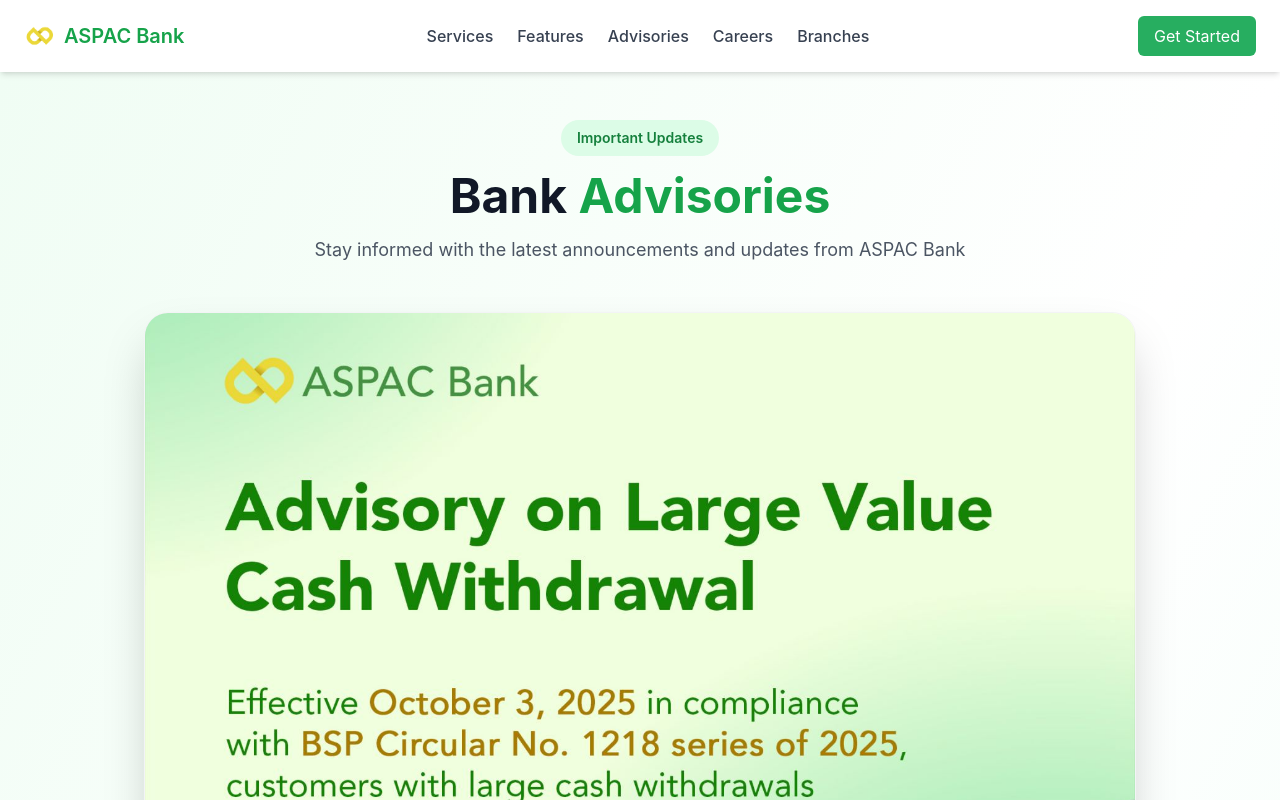
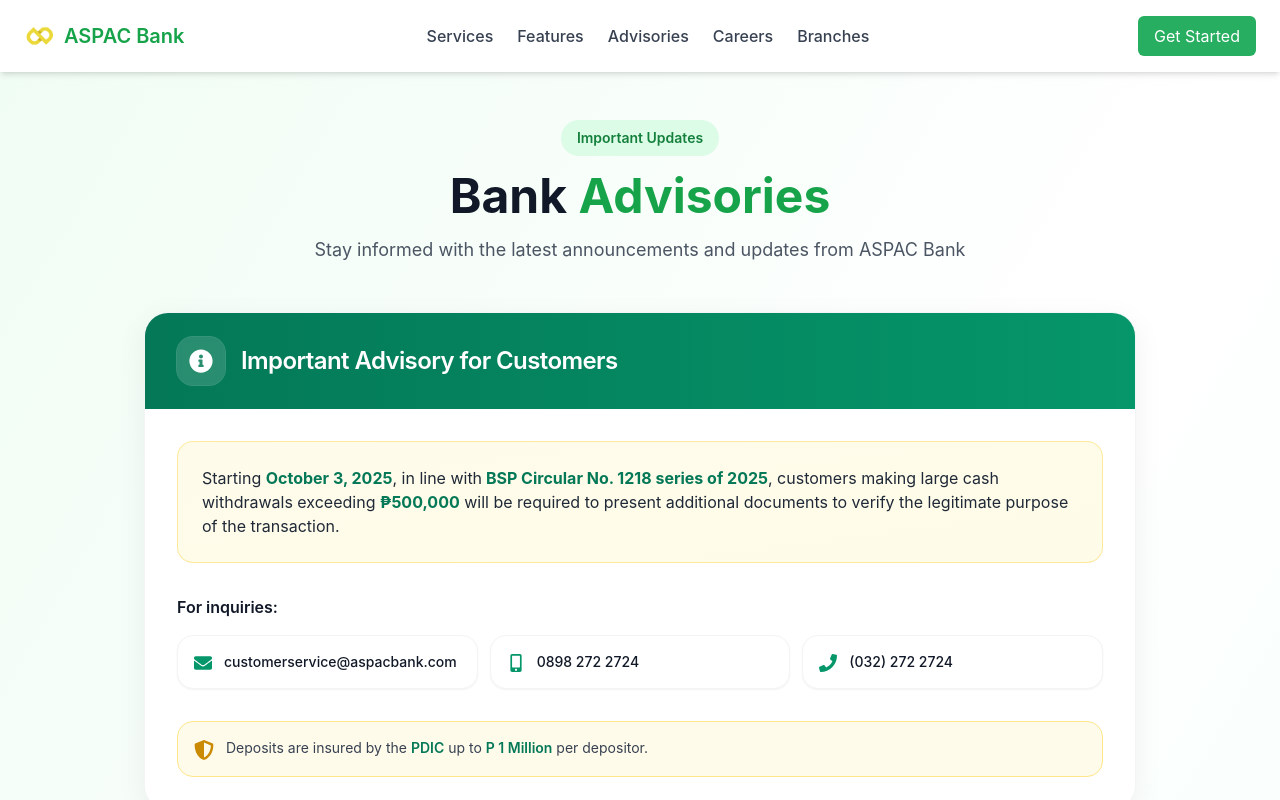
Before and after one commit to Christian-aspacbank/aspacbank, a React (Create React App) app: page /advisories in a window 1280 px wide. Shown: the top 800 px of the page. Built offline with nearby package versions, Linux system fonts and the light colour scheme.

Commit message:
seo_tags_apdsloan_route
update-seo_tags_apdsloan_route

```diff
--- a/src/App.tsx
+++ b/src/App.tsx
@@ -31,7 +31,10 @@
           <Route path="/careers" element={<Careers />} />
           <Route path="/branches" element={<Branches />} />
           <Route path="/deposit-account" element={<DepositAccount />} />
-          <Route path="/teachersalary-loanform" element={<APDSLoanPage />} />
+
+          {/* ✅ New path for APDS page */}
+          <Route path="/teachers-loan" element={<APDSLoanPage />} />
+
           <Route
             path="/tuition-fee-collection"
             element={<TuitionFeeCollection />}
--- a/src/Pages/Advisories.tsx
+++ b/src/Pages/Advisories.tsx
@@ -6,6 +6,10 @@
   FaPhone,
   FaClock,
   FaMapPin,
+  FaInfoCircle,
+  FaShieldAlt,
+  FaMobileAlt,
+  FaEnvelope,
 } from "react-icons/fa";
 
 type Advisory = {
@@ -34,7 +38,7 @@
 };
 
 const Advisories: React.FC = () => {
-  const { title, date, content, Icon, iconColor, googleMapsUrl } = advisory;
+  const { title, date, content, Icon, googleMapsUrl } = advisory;
 
   return (
     <div className="min-h-screen bg-gradient-to-br from-green-50 via-white to-emerald-50">
@@ -63,19 +67,120 @@
           </p>
         </motion.div>
 
-        {/* Hero Image Card */}
+        {/* Advisory / Announcement Card */}
         <motion.div
           initial={{ opacity: 0, y: 20 }}
           animate={{ opacity: 1, y: 0 }}
-          transition={{ duration: 0.6, delay: 0.1 }}
+          transition={{ duration: 0.5, ease: "easeOut" }}
           className="mb-8"
+          role="region"
+          aria-labelledby="advisory-title"
         >
-          <div className="bg-white rounded-3xl shadow-2xl overflow-hidden border border-gray-100">
-            <img
-              src="/advisory_on_large_cash_withdrawal.jpg"
-              alt="Advisory on Large Cash Withdrawal"
-              className="w-full h-auto object-cover"
-            />
+          <div className="bg-white rounded-3xl shadow-[0_8px_30px_rgba(0,0,0,0.06)] overflow-hidden border border-gray-100">
+            {/* Header */}
+            <div className="bg-gradient-to-r from-emerald-700 to-emerald-600 px-6 py-6 sm:px-8">
+              <div className="flex items-start sm:items-center gap-4">
+                <div className="bg-white/15 ring-1 ring-white/20 p-3 rounded-2xl backdrop-blur-sm">
+                  <FaInfoCircle
+                    className="text-white text-2xl"
+                    aria-hidden="true"
+                  />
+                </div>
+                <h2
+                  id="advisory-title"
+                  className="text-white text-xl sm:text-2xl font-semibold tracking-tight"
+                >
+                  Important Advisory for Customers
+                </h2>
+              </div>
+            </div>
+
+            {/* Content */}
+            <div className="px-6 sm:px-8 py-8">
+              <div className="rounded-2xl border border-amber-200/80 bg-gradient-to-br from-amber-50 to-yellow-50 p-5 sm:p-6">
+                <p className="text-gray-800 leading-relaxed text-[15px] sm:text-base">
+                  Starting{" "}
+                  <strong className="text-emerald-700">October 3, 2025</strong>,
+                  in line with
+                  <strong className="text-emerald-700">
+                    {" "}
+                    BSP Circular No. 1218 series of 2025
+                  </strong>
+                  , customers making large cash withdrawals exceeding{" "}
+                  <strong className="text-emerald-700">₱500,000</strong> will be
+                  required to present additional documents to verify the
+                  legitimate purpose of the transaction.
+                </p>
+              </div>
+
+              {/* Contacts */}
+              <div className="mt-8">
+                <p className="text-gray-900 font-semibold mb-4">
+                  For inquiries:
+                </p>
+
+                <div className="grid grid-cols-1 md:grid-cols-3 gap-3">
+                  {/* Email */}
+                  <div className="flex items-start gap-3 rounded-2xl border border-gray-100 bg-white p-4 shadow-sm">
+                    <FaEnvelope
+                      className="text-emerald-600 text-lg mt-0.5"
+                      aria-hidden="true"
+                    />
+                    <a
+                      href="mailto:customerservice@aspacbank.com"
+                      className="text-sm font-medium text-gray-900 hover:text-emerald-700 break-all"
+                    >
+                      customerservice@aspacbank.com
+                    </a>
+                  </div>
+
+                  {/* Mobile */}
+                  <div className="flex items-start gap-3 rounded-2xl border border-gray-100 bg-white p-4 shadow-sm">
+                    <FaMobileAlt
+                      className="text-emerald-600 text-lg mt-0.5"
+                      aria-hidden="true"
+                    />
+                    <a
+                      href="tel:+638982722724"
+                      className="text-sm font-medium text-gray-900 hover:text-emerald-700"
+                    >
+                      0898 272 2724
+                    </a>
+                  </div>
+
+                  {/* Landline */}
+                  <div className="flex items-start gap-3 rounded-2xl border border-gray-100 bg-white p-4 shadow-sm">
+                    <FaPhone
+                      className="text-emerald-600 text-lg mt-0.5"
+                      aria-hidden="true"
+                    />
+                    <a
+                      href="tel:+63322722724"
+                      className="text-sm font-medium text-gray-900 hover:text-emerald-700"
+                    >
+                      (032) 272 2724
+                    </a>
+                  </div>
+                </div>
+              </div>
+
+              {/* PDIC Notice */}
+              <div className="mt-8 flex items-start gap-3 rounded-2xl bg-amber-50 border border-amber-200 p-4">
+                <FaShieldAlt
+                  className="text-yellow-600 text-xl mt-0.5"
+                  aria-hidden="true"
+                />
+                <p className="text-sm text-gray-700">
+                  Deposits are insured by the{" "}
+                  <span className="font-semibold text-emerald-700">PDIC</span>{" "}
+                  up to{" "}
+                  <span className="font-semibold text-emerald-700">
+                    P 1 Million
+                  </span>{" "}
+                  per depositor.
+                </p>
+              </div>
+            </div>
           </div>
         </motion.div>
 
@@ -87,7 +192,7 @@
           className="bg-white rounded-3xl shadow-2xl overflow-hidden border border-gray-100 mb-8"
         >
           {/* Header with gradient */}
-          <div className="bg-gradient-to-r from-amber-500 to-orange-500 p-6">
+          <div className="bg-gradient-to-r from-yellow-500 to-amber-500 p-6">
             <div className="flex items-center gap-3 text-white">
               <div className="bg-white/20 p-3 rounded-xl backdrop-blur-sm">
                 <FaExclamationTriangle className="text-2xl" />
--- a/src/components/Seo.tsx
+++ b/src/components/Seo.tsx
@@ -1,11 +1,29 @@
 import { useEffect } from "react";
+
+type JsonLd = Record<string, any>;
 
 type SeoProps = {
   title: string;
   description?: string;
-  canonical?: string;
+  canonical?: string; // absolute URL preferred
   ogImage?: string; // absolute URL preferred
-  jsonLd?: Record<string, any>; // optional JSON-LD
+  jsonLd?: JsonLd; // single JSON-LD block
+  jsonLdList?: JsonLd[]; // multiple JSON-LD blocks
+
+  // Open Graph options
+  ogType?: string; // e.g., "website" | "article" | "product"
+  ogSiteName?: string; // e.g., "ASPAC Bank"
+  ogLocale?: string; // e.g., "en_PH"
+
+  // Twitter options (off by default)
+  includeTwitter?: boolean; // set true only if you want Twitter tags
+  twitterCard?: "summary" | "summary_large_image";
+  twitterSite?: string; // e.g., "@aspacbank"
+  twitterCreator?: string;
+
+  // Robots controls
+  noindex?: boolean;
+  nofollow?: boolean;
 };
 
 function upsertMeta(selector: string, attrs: Record<string, string>) {
@@ -33,6 +51,19 @@
   canonical,
   ogImage,
   jsonLd,
+  jsonLdList,
+
+  ogType = "website",
+  ogSiteName,
+  ogLocale,
+
+  includeTwitter = false,
+  twitterCard = "summary_large_image",
+  twitterSite,
+  twitterCreator,
+
+  noindex,
+  nofollow,
 }: SeoProps) {
   useEffect(() => {
     // Title
@@ -51,10 +82,22 @@
       upsertLinkRel("canonical", canonical);
     }
 
+    // Robots
+    if (noindex || nofollow) {
+      const robots = `${noindex ? "noindex" : "index"}, ${
+        nofollow ? "nofollow" : "follow"
+      }`;
+      upsertMeta('meta[name="robots"]', { name: "robots", content: robots });
+      upsertMeta('meta[name="googlebot"]', {
+        name: "googlebot",
+        content: robots,
+      });
+    }
+
     // Open Graph
     upsertMeta('meta[property="og:type"]', {
       property: "og:type",
-      content: "website",
+      content: ogType,
     });
     upsertMeta('meta[property="og:title"]', {
       property: "og:title",
@@ -78,11 +121,24 @@
         content: ogImage,
       });
     }
+    if (ogSiteName) {
+      upsertMeta('meta[property="og:site_name"]', {
+        property: "og:site_name",
+        content: ogSiteName,
+      });
+    }
+    if (ogLocale) {
+      upsertMeta('meta[property="og:locale"]', {
+        property: "og:locale",
+        content: ogLocale,
+      });
+    }
 
-    // Twitter
+    // Twitter (optional)
+    if (includeTwitter) {
       upsertMeta('meta[name="twitter:card"]', {
         name: "twitter:card",
-      content: "summary_large_image",
+        content: twitterCard,
       });
       upsertMeta('meta[name="twitter:title"]', {
         name: "twitter:title",
@@ -100,22 +156,59 @@
           content: ogImage,
         });
       }
-
-    // JSON-LD
-    let ldEl: HTMLScriptElement | null = null;
-    if (jsonLd) {
-      ldEl = document.createElement("script");
-      ldEl.type = "application/ld+json";
-      ldEl.text = JSON.stringify(jsonLd);
-      document.head.appendChild(ldEl);
+      if (twitterSite) {
+        upsertMeta('meta[name="twitter:site"]', {
+          name: "twitter:site",
+          content: twitterSite,
+        });
+      }
+      if (twitterCreator) {
+        upsertMeta('meta[name="twitter:creator"]', {
+          name: "twitter:creator",
+          content: twitterCreator,
+        });
+      }
     }
 
+    // JSON-LD (support single or multiple blocks)
+    const createdScripts: HTMLScriptElement[] = [];
+    const blocks: JsonLd[] = [
+      ...(jsonLd ? [jsonLd] : []),
+      ...(jsonLdList ?? []),
+    ];
+
+    if (blocks.length > 0) {
+      blocks.forEach((block, i) => {
+        const el = document.createElement("script");
+        el.type = "application/ld+json";
+        el.text = JSON.stringify(block);
+        el.setAttribute("data-seo-jsonld", `block-${i}`);
+        document.head.appendChild(el);
+        createdScripts.push(el);
+      });
+    }
+
+    // Cleanup only the JSON-LD scripts we created on this render
     return () => {
-      // We usually keep SEO tags when navigating SPA routes,
-      // so no cleanup to avoid flicker. Remove JSON-LD script on unmount to prevent duplicates.
-      if (ldEl && ldEl.parentNode) ldEl.parentNode.removeChild(ldEl);
+      createdScripts.forEach((s) => s.parentNode?.removeChild(s));
     };
-  }, [title, description, canonical, ogImage, jsonLd]);
+  }, [
+    title,
+    description,
+    canonical,
+    ogImage,
+    jsonLd,
+    jsonLdList,
+    ogType,
+    ogSiteName,
+    ogLocale,
+    includeTwitter,
+    twitterCard,
+    twitterSite,
+    twitterCreator,
+    noindex,
+    nofollow,
+  ]);
 
   return null; // nothing to render in the page body
 }
```
Also changed, not shown: public/index.html (+10 -19 lines), src/Pages/APDSLoanPage.tsx (+13 -49 lines), src/WelcomePage.tsx (+3 -5 lines). Lines whose indentation alone changed are shown as unchanged.
